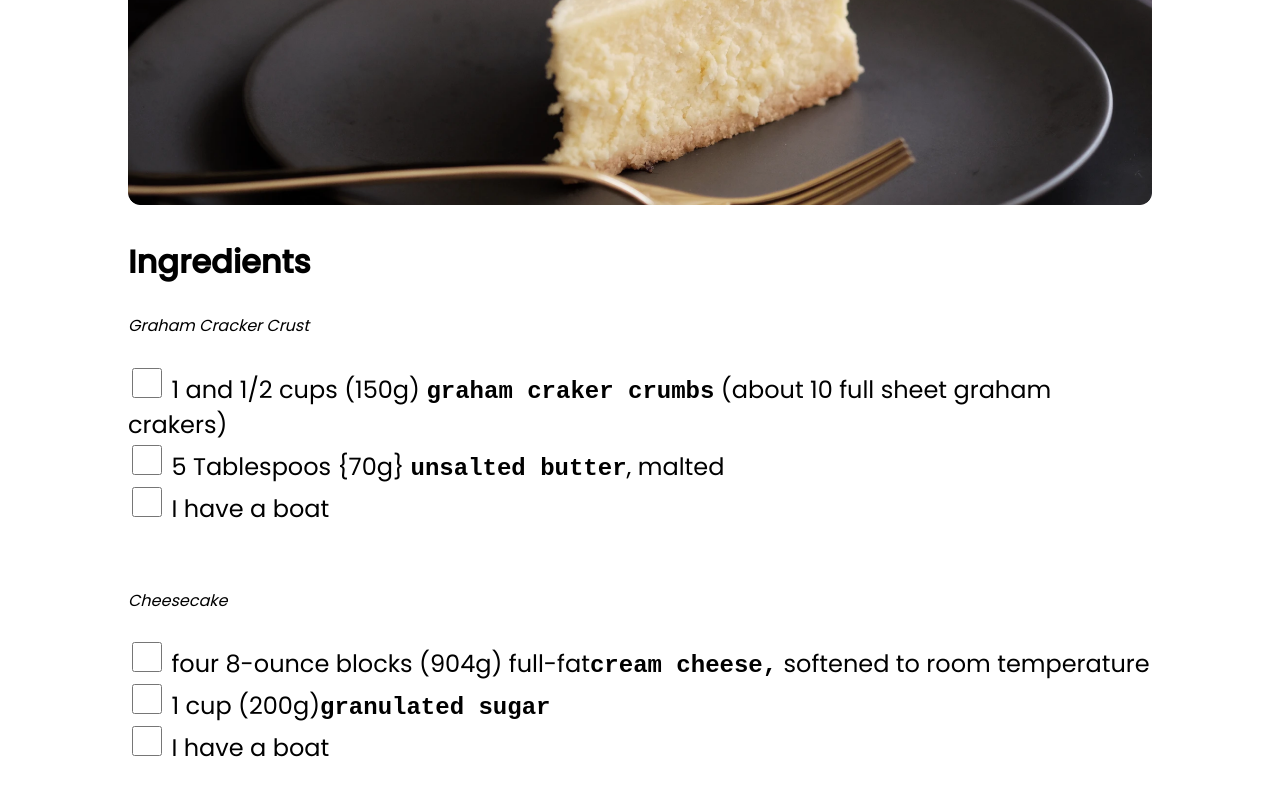
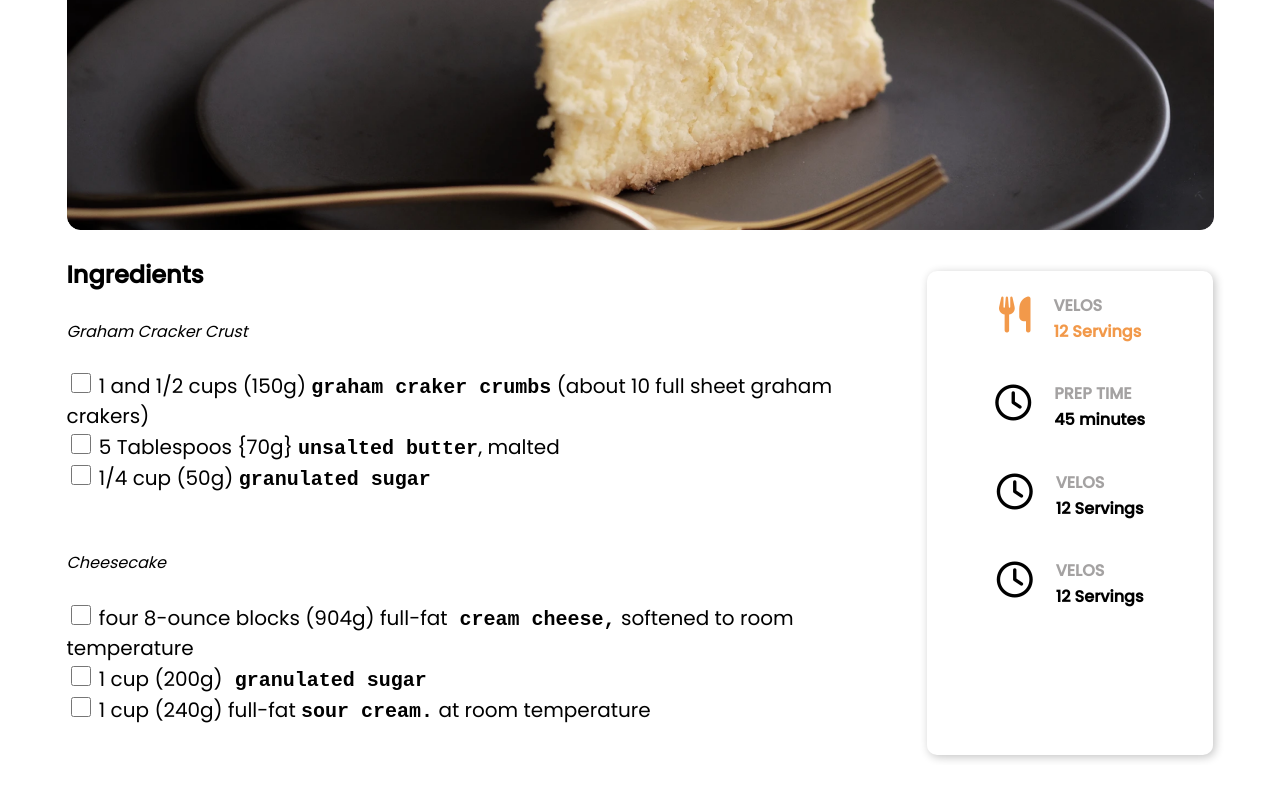
Before and after one commit to sakibhossainwd/recipe-page-master-dev-cg, a plain HTML site: page index.html in a window 1280 px wide. Shown: the part 522-1322 px from the top of the page. After the commit the page ends 1287 px from the top, so only its background shows below. Drawn offline with Linux system fonts and the light colour scheme.

Commit message:
timer added

```diff
--- a/index.html
+++ b/index.html
@@ -20,7 +20,9 @@
     </section>
     <main>
         <section>
-            <h2>Ingredients</h2>
+            <div class="main-content">
+                <div class="ingredients">
+                    <h2>Ingredients</h2>
             <h5>Graham Cracker Crust</h5>
             <section class="checkList">
                 <form action="/action_page.php">
@@ -29,19 +31,63 @@
                     <input type="checkbox" id="vehicle2" name="vehicle2" value="Car">
                     <label for="vehicle2"> 5 Tablespoos {70g} <samp>unsalted butter</samp>,  malted</label><br>
                     <input type="checkbox" id="vehicle3" name="vehicle3" value="Boat">
-                    <label for="vehicle3"> I have a boat</label><br><br>
+                    <label for="vehicle3"> 1/4 cup (50g) <samp>granulated sugar</samp></label><br><br>
                   </form>
             <h5>Cheesecake</h5>
             <form action="/action_page.php">
                 <input type="checkbox" id="vehicle4" name="vehicle1" value="Bike">
-                <label for="vehicle1"> four 8-ounce blocks (904g) full-fat<samp>cream cheese,</samp> softened to room temperature</label><br>
+                <label for="vehicle1"> four 8-ounce blocks (904g) full-fat<samp> cream cheese,</samp> softened to room temperature</label><br>
                 <input type="checkbox" id="vehicle5" name="vehicle2" value="Car">
-                <label for="vehicle2"> 1 cup (200g)<samp>granulated sugar</samp></label><br>
+                <label for="vehicle2"> 1 cup (200g)<samp> granulated sugar</samp></label><br>
                 <input type="checkbox" id="vehicle6" name="vehicle3" value="Boat">
-                <label for="vehicle3"> I have a boat</label><br><br>
+                <label for="vehicle3"> 1 cup (240g) full-fat <samp>sour cream.</samp> at room temperature</label><br><br>
               </form>
             </section>
+                </div>
+
+                <div class="times">
+                    <div class="time">
+                        <div class="icon icon-01">
+                            <i class="fa-solid fa-utensils"></i>
+                        </div>
+                        <div class="deteils">
+                            <h4>VELOS</h4>
+                            <p class="time-01">12 Servings</p>
+                        </div>
+                    </div>
+                    <div class="time">
+                        <div class="icon">
+                            <i class="fa-regular fa-clock"></i>
+                        </div>
+                        <div class="deteils">
+                            <h4>PREP TIME</h4>
+                            <p>45 minutes</p>
+                        </div>
+                    </div>
+                    <div class="time">
+                        <div class="icon">
+                            <i class="fa-regular fa-clock"></i>
+                        </div>
+                        <div class="deteils">
+                            <h4>VELOS</h4>
+                            <p>12 Servings</p>
+                        </div>
+                    </div>
+                    <div class="time">
+                        <div class="icon">
+                            <i class="fa-regular fa-clock"></i>
+                        </div>
+                        <div class="deteils">
+                            <h4>VELOS</h4>
+                            <p>12 Servings</p>
+                        </div>
+                    </div>
+                </div>
+            </div>
         </section>
     </main>
+
+    <!-- script files -->
+    <script src="https://kit.fontawesome.com/1987a1475d.js" crossorigin="anonymous"></script>
 </body>
 </html>
--- a/style.css
+++ b/style.css
@@ -1,21 +1,29 @@
 body{
-    width: 80%;
+    max-width: 1147px;
     margin: auto;
     font-family: 'Poppins', sans-serif;
-    margin-top: 5%;
+    padding: 10px;
 }
 header h1{
-    font-size: 4vh;
+    font-size: 3vh;
 }
 header p{
-    font-size: 2vh;
+    font-size: 15px;
+    max-width: 592px;
 }
 img{
     width: 100%;
     margin-top: 3%;
 }
+.main-content{
+    display: flex;
+    gap: 5%;
+}
+.ingredients{
+    width: 70%;
+}
 main h2{
-    font-size: 4vh;
+    font-size: 3vh;
 }
 main h5{
     font-size: 2vh;
@@ -23,11 +31,11 @@ main h5{
     font-weight: lighter;
 }
 .checkList{
-    font-size: 3vh;
+    font-size: 20px;
 }
 input {
-    width: 30px;
-    height: 30px;
+    width: 20px;
+    height: 20px;
 }
 .checkList label{
     margin-top: 0;
@@ -35,3 +43,62 @@ input {
 samp{
     font-weight: bolder;
 }
+
+/* timer part */
+.times{
+    background-color: white;
+    box-shadow: 2px 2px 10px rgb(195, 195, 195);
+    border-radius: 10px;
+    margin-top: 3%;
+    width: 25%;
+}
+.time{
+    display: flex;
+    align-items: center;
+    gap: 8%;
+    justify-content: center;
+    font-weight: bolder;
+}
+.time-01{
+    color: #f2994a;
+}
+.icon i{
+    font-size: 4.5vh;
+}
+.icon-01{
+    color: #f2994a;
+}
+.deteils h4{
+    padding: 0%;
+    color: #a4a2a2;
+}
+.deteils p{
+    padding: 0%;
+    margin-top: -20px;
+    font-size: 2vh;
+}
+
+
+@media only screen and (max-width: 768px){
+    .times{
+        width: 100%;
+        margin: auto;
+        display: grid;
+        grid-template-columns: 1fr 1fr;
+    }
+}
+
+
+@media only screen and (max-width: 576px){
+    .main-content{
+    display: flex;
+    flex-direction: column-reverse;
+    gap: 5%;
+    }
+    .ingredients{
+    width: 100%;
+}
+.times{
+    margin-top: 5%;
+}
+}
```
